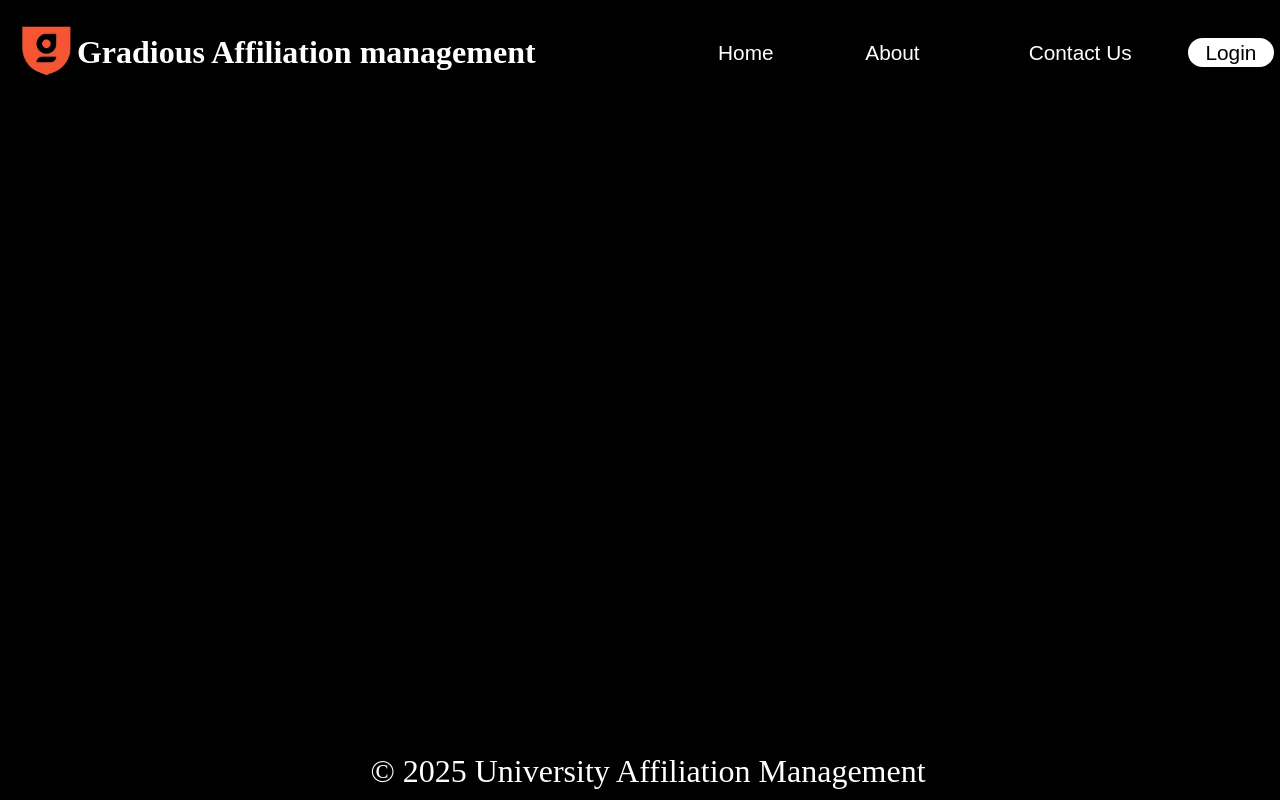
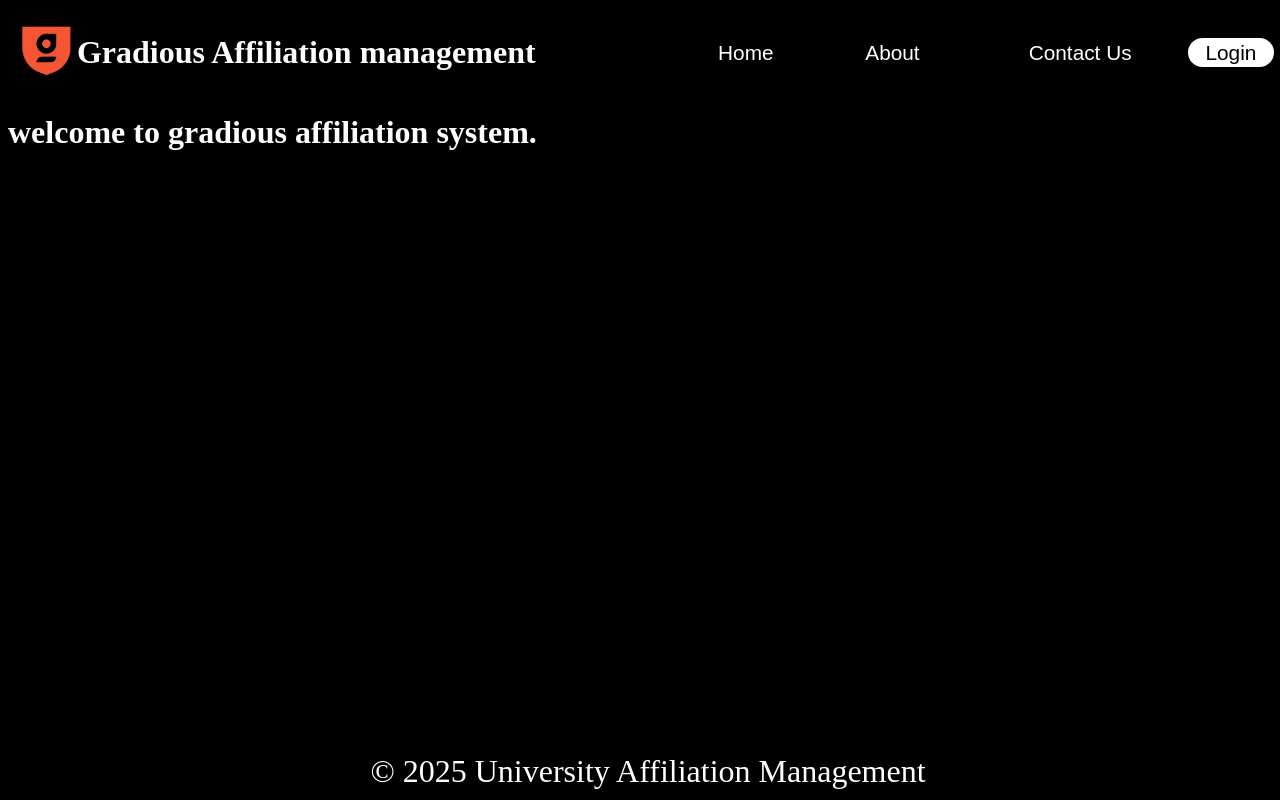
Before and after one commit to Bhuvansairam05/University-Affiliation-Management-System, a React (Vite) app in the folder Frontend/: page / in a window 1280 px wide. Built offline with nearby package versions, Linux system fonts and the light colour scheme.

Commit message:
Add HomeContent component and update routing in App component for improved navigation

```diff
--- a/Frontend/src/App.jsx
+++ b/Frontend/src/App.jsx
@@ -2,6 +2,7 @@ import Home from './components/Home.jsx';
 import About from './components/About.jsx';
 import Login from './components/Login.jsx';
 import Contact from './components/Contact.jsx';
+import HomeContent from './components/HomeContent.jsx';
 import { Routes, BrowserRouter, Route } from 'react-router-dom';
 function App() {
   return (
@@ -10,6 +11,7 @@ function App() {
     <BrowserRouter>
     <Routes>
       <Route path='/'  element={<Home/>}>
+        <Route index element={<HomeContent/>}/>
         <Route path='/about' element={<About />} />
         <Route path='/Login' element={<Login />} />
         <Route path='/Contact' element={<Contact/>}/>
--- /dev/null
+++ b/Frontend/src/components/HomeContent.jsx
@@ -0,0 +1,8 @@
+function HomeContent(){
+    return(
+        <>
+        <h1>welcome to gradious affiliation system.</h1>
+        </>
+    )
+}
+export default HomeContent;
```
